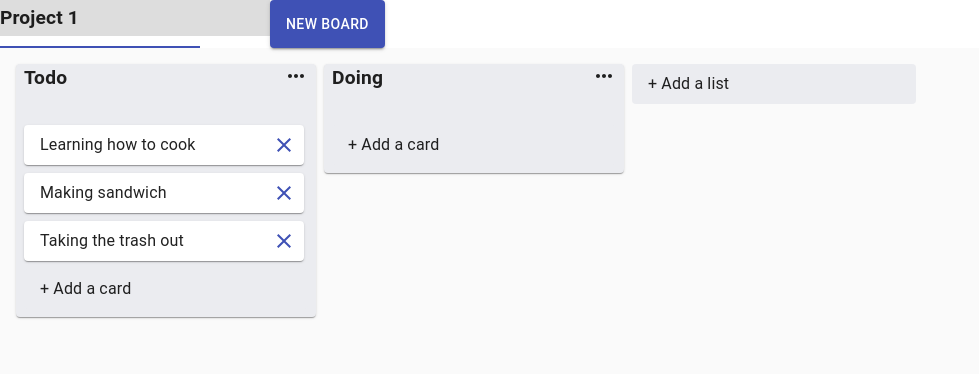
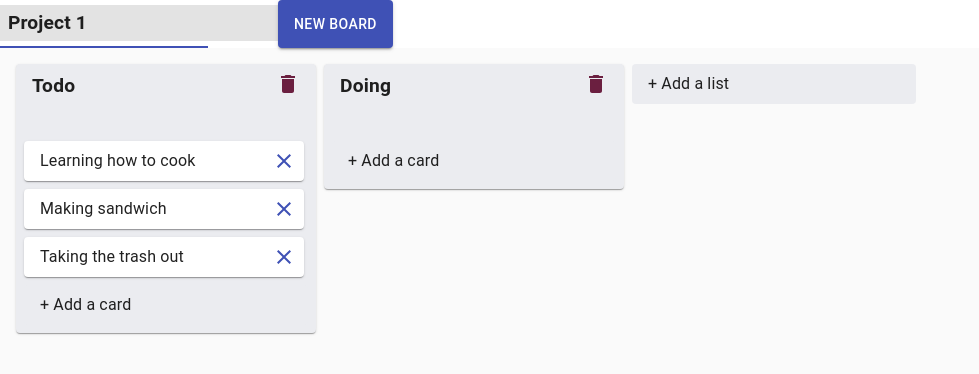
Before and after one commit to khaizon/KanbanBoard, a React (Create React App) app: page / in a window 1280 px wide. Both pictures are taken after a click on the icon 180 px from the left and 20 px from the top of the page. Shown: the top 374 px of the page, without its empty margins (0-979 px from the left). Built offline with nearby package versions, Linux system fonts and the light colour scheme.

Commit message:
implemented deleting of lists

```diff
--- a/src/App.js
+++ b/src/App.js
@@ -9,7 +9,7 @@ import { useState } from 'react';
 import store from './utils/store';
 import { v4 as uuid } from 'uuid';
 import Board from './Components/Board/Board';
-import { Button, InputBase } from '@material-ui/core';
+import { Button } from '@material-ui/core';
 
 function TabPanel(props) {
   const { children, value, index, ...other } = props;
@@ -95,8 +95,8 @@ export default function App() {
 
     const newCards = [];
 
-    cards.map((card)=>{
-      if (card.id ===cardId){
+    cards.map((card) => {
+      if (card.id === cardId) {
         console.log('hi');
       } else {
         newCards.push(card)
@@ -171,6 +171,35 @@ export default function App() {
 
     };
 
+    setData(newState);
+  }
+
+  const deleteList = (boardId, listId) => {
+    const lists = data.boards[boardId].lists;
+    const listIds = data.boards[boardId].listIds
+
+    const newLists = {};
+
+    Object.keys(lists).map((id) => {
+      if (id === listId) {
+        console.log('hi');
+      } else {
+        newLists[id] = lists[id];
+      }
+    })
+    console.log(newLists);
+
+    const newState = {
+      ...data,
+      boards: {
+        ...data.boards,
+        [boardId]: {
+          ...data.boards[boardId],
+          lists: newLists,
+          listIds: listIds.filter(id => id !== listId)
+        }
+      },
+    }
     setData(newState);
   }
   // end of list functions -------------------------------
@@ -289,7 +318,7 @@ export default function App() {
   }
 
   return (
-    <StoreApi.Provider value={{ addNewCard, addNewList, updateListTitle, onDragEnd, updateBoardTitle, deleteCard }}>
+    <StoreApi.Provider value={{ addNewCard, addNewList, updateListTitle, onDragEnd, updateBoardTitle, deleteCard, deleteList }}>
       <div>
         <div className={classes.root}>
 
@@ -302,7 +331,7 @@ export default function App() {
             {
               data.boardIds.map((boardId, index) => (
                 <div>
-                  <CustomTab label={data.boards[boardId].title} {...a11yProps(index)} setTab={setValue} index={index} boardId={boardId}/>
+                  <CustomTab label={data.boards[boardId].title} {...a11yProps(index)} setTab={setValue} index={index} boardId={boardId} />
                 </div>
               ))
             }
--- a/src/Components/Board/CustomTab.js
+++ b/src/Components/Board/CustomTab.js
@@ -1,31 +1,46 @@
 import { Tab, InputBase } from "@material-ui/core";
 import { useState } from "react";
 import { makeStyles } from "@material-ui/core"
-import { Edit } from "@material-ui/icons";
+import { Edit, Delete } from "@material-ui/icons";
 import storeApi from "../../utils/storeApi";
 import { useContext } from "react";
 
 const useStyle = makeStyles((theme) => ({
+  root: {
+    // display: 'flex'
+  },
 	editableTitleContainer: {
-		margin: theme.spacing(1),
-		display: 'flex',
-    borderRadius: '2px',
-    backgroundColor: 'grey'
+		// margin: theme.spacing(1),
+    borderRadius: '5px',
 	},
 	editableTitle: {
 		flexGrow: 1,
 		fontSize: '1.2rem',
 		fontWeight: 'bold',
-    float: 'center',
+    color: 'primary',
 	},
 	input: {
-
 		fontSize: '1.2rem',
 		fontWeight: 'bold',
+    paddingLeft:theme.spacing(1),
+    fontColor: 'primary',
 		'&:focus': {
-			background: '#ddd',
+			background: '#e3e3e3',
 		},
+    color: 'primary',
 	},
+	inputContainer: {
+    marginTop: '5px',
+	},
+	editButton: {
+    color: '#1f43c1',
+    verticalAlign: 'middle'
+	},
+	deleteButton: {
+    color: '#6b1f40',
+    verticalAlign: 'middle'
+	},
+
 }));
 
 export default function CustomTab({label, index, boardId, setTab}) {
@@ -35,7 +50,9 @@ export default function CustomTab({label, index, boardId, setTab}) {
 
 	const { updateBoardTitle } = useContext(storeApi);
 	const handleOnChange = (e) => {
+    updateBoardTitle(boardId, newTitle);
 		setNewTitle(e.target.value);
+
 	}
 
 	const handleOnBlur = () => {
@@ -49,17 +66,19 @@ export default function CustomTab({label, index, boardId, setTab}) {
 		setOpen(true);
   }
 	return (
-		<div>
+		<div className={classes.root}>
 
 			{!open ?
 				(<div className={classes.editableTitleContainer}>
+
 					<Tab label={label} onClick={()=> setTab(index)}
 						className={classes.editableTitle}>{newTitle}
 					</Tab>
-          <Edit onClick={handleOnClick}/>
+          <Edit onClick={handleOnClick} className={classes.editButton}/>
+          <Delete className={classes.deleteButton}/>
 				</div>)
 				:
-				(<div>
+				(<div className={classes.inputContainer}>
 					<InputBase
 						autoFocus
 						value={newTitle}
--- a/src/Components/List/Title.js
+++ b/src/Components/List/Title.js
@@ -1,13 +1,14 @@
 import { Typography, InputBase } from "@material-ui/core";
 import { useState } from "react";
 import { makeStyles } from "@material-ui/core"
-import { MoreHoriz } from "@material-ui/icons";
+import { Delete } from "@material-ui/icons";
 import storeApi from "../../utils/storeApi";
 import { useContext } from "react";
 
 const useStyle = makeStyles((theme) => ({
 	editableTitleContainer: {
 		margin: theme.spacing(1),
+		padding: theme.spacing(1),
 		display: 'flex',
 	},
 	editableTitle: {
@@ -23,13 +24,17 @@ const useStyle = makeStyles((theme) => ({
 			background: '#ddd',
 		},
 	},
+	deleteButton: {
+		color: '#6b1f40',
+		verticalAlign: 'middle',
+	}
 }));
 
 export default function Title({ title, boardId, listId }) {
 	const [open, setOpen] = useState();
 	const [newTitle, setNewTitle] = useState(title);
 	const classes = useStyle();
-	const { updateListTitle } = useContext(storeApi);
+	const { updateListTitle, deleteList } = useContext(storeApi);
 	const handleOnChange = (e) => {
 		setNewTitle(e.target.value);
 	}
@@ -47,8 +52,7 @@ export default function Title({ title, boardId, listId }) {
 						onClick={() => setOpen(!open)}
 						className={classes.editableTitle}>{newTitle}
 					</Typography>
-
-					<MoreHoriz />
+					<Delete className={classes.deleteButton} onClick={()=>deleteList(boardId, listId)}/>
 				</div>)
 				:
 				(<div>
```
